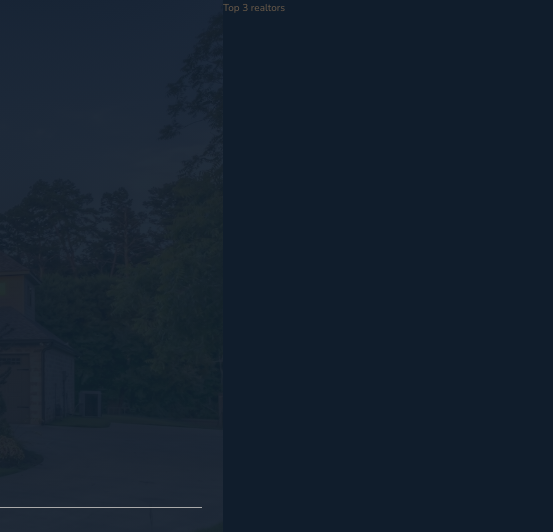
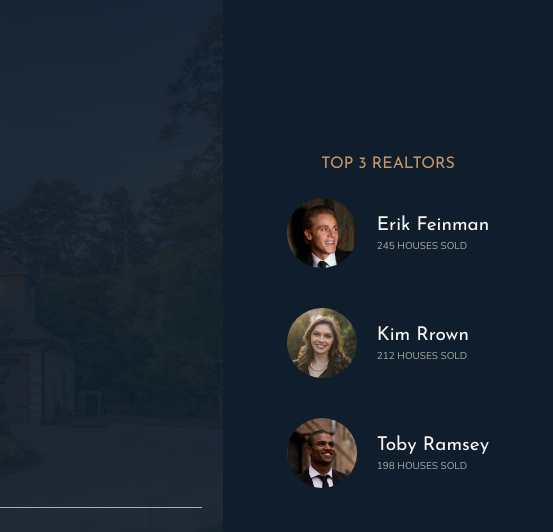
Before and after one commit to bicky-tmg/nexter, a plain HTML site: page index.html in a window 1280 px wide. Shown: the top 532 px of the page, 727-1280 px from the left. Drawn offline with nearby package versions, Linux system fonts and the light colour scheme.

Commit message:
Building the realtors section

```diff
--- a/css/style.css
+++ b/css/style.css
@@ -143,7 +143,27 @@ body {
 
 .realtors {
   background-color: #101d2c;
-  grid-column: col-start 7 / full-end; }
+  grid-column: col-start 7 / full-end;
+  padding: 3rem;
+  display: grid;
+  align-content: center;
+  justify-content: center;
+  justify-items: center;
+  grid-row-gap: 2rem; }
+  .realtors__list {
+    display: grid;
+    grid-template-columns: min-content max-content;
+    grid-column-gap: 2rem;
+    grid-row-gap: 5vh;
+    align-items: center; }
+  .realtors__img {
+    width: 7rem;
+    border-radius: 50%;
+    display: block; }
+  .realtors__sold {
+    text-transform: uppercase;
+    color: #aaa;
+    margin-top: -3px; }
 
 .features {
   grid-column: center-start / center-end;
--- a/index.html
+++ b/index.html
@@ -32,7 +32,26 @@
         </header>
 
         <div class="realtors">
-            Top 3 realtors
+            <h3 class="heading-3">Top 3 Realtors</h3>
+            <div class="realtors__list">
+                <img src="img/realtor-1.jpeg" alt="Realtor 1" class="realtors__img">
+                <div class="realtors__details">
+                    <h4 class="heading-4 heading-4--light">Erik Feinman</h4>
+                    <p class="realtors__sold">245 houses sold</p>
+                </div>
+
+                <img src="img/realtor-2.jpeg" alt="Realtor 2" class="realtors__img">
+                <div class="realtors__details">
+                    <h4 class="heading-4 heading-4--light">Kim Rrown</h4>
+                    <p class="realtors__sold">212 houses sold</p>
+                </div>
+
+                <img src="img/realtor-3.jpeg" alt="Realtor 3" class="realtors__img">
+                <div class="realtors__details">
+                    <h4 class="heading-4 heading-4--light">Toby Ramsey</h4>
+                    <p class="realtors__sold">198 houses sold</p>
+                </div>
+            </div>
         </div>
 
         <section class="features">
--- a/sass/_realtors.scss
+++ b/sass/_realtors.scss
@@ -1,4 +1,32 @@
 .realtors {
     background-color: $color-secondary;
     grid-column: col-start 7 / full-end;
+    padding: 3rem;
+
+    display: grid;
+    align-content: center;
+    justify-content: center;
+    justify-items: center;
+    grid-row-gap: 2rem;
+
+    &__list {
+        display: grid;
+        grid-template-columns: min-content max-content;
+        grid-column-gap: 2rem;
+        grid-row-gap: 5vh;
+
+        align-items: center;
+    }
+
+    &__img {
+        width: 7rem;
+        border-radius: 50%;
+        display: block;
+    }
+
+    &__sold {
+        text-transform: uppercase;
+        color: $color-grey-light-2;
+        margin-top: -3px;
+    }
 }
```
